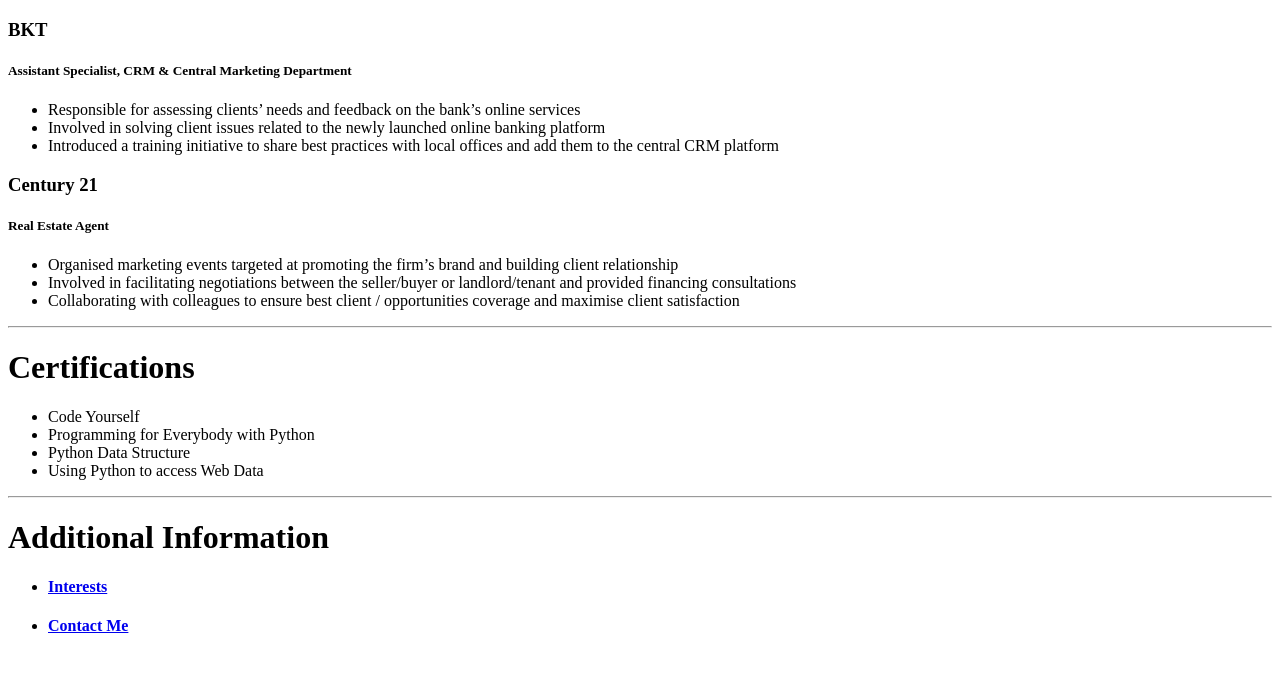
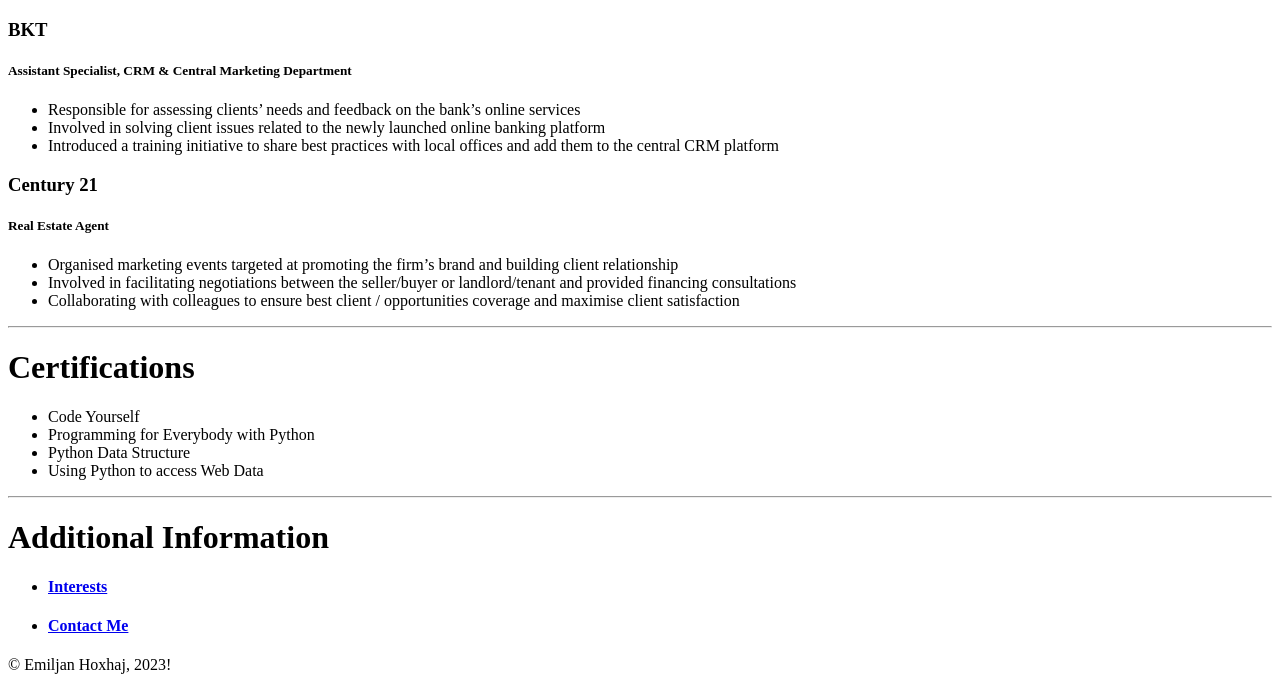
Before and after one commit to Emiljanh/My-Resume, a plain HTML site: page index.html in a window 1280 px wide. Shown: the part 475-1165 px from the top of the page. Before the commit the page ends 1131 px from the top, so only its background shows below. Drawn offline with Linux system fonts and the light colour scheme.

Commit message:
Update index.html

```diff
--- a/index.html
+++ b/index.html
@@ -46,6 +46,7 @@
         <li><h4><a href="./interests.html">Interests </a></h4></li>
         <li><h4><a href="contact.html"> Contact Me</a> </h4></li>
     </ul>
-
+    <footer>
+    <p>© Emiljan Hoxhaj, 2023!</p>
 </body>
 </html>
```
